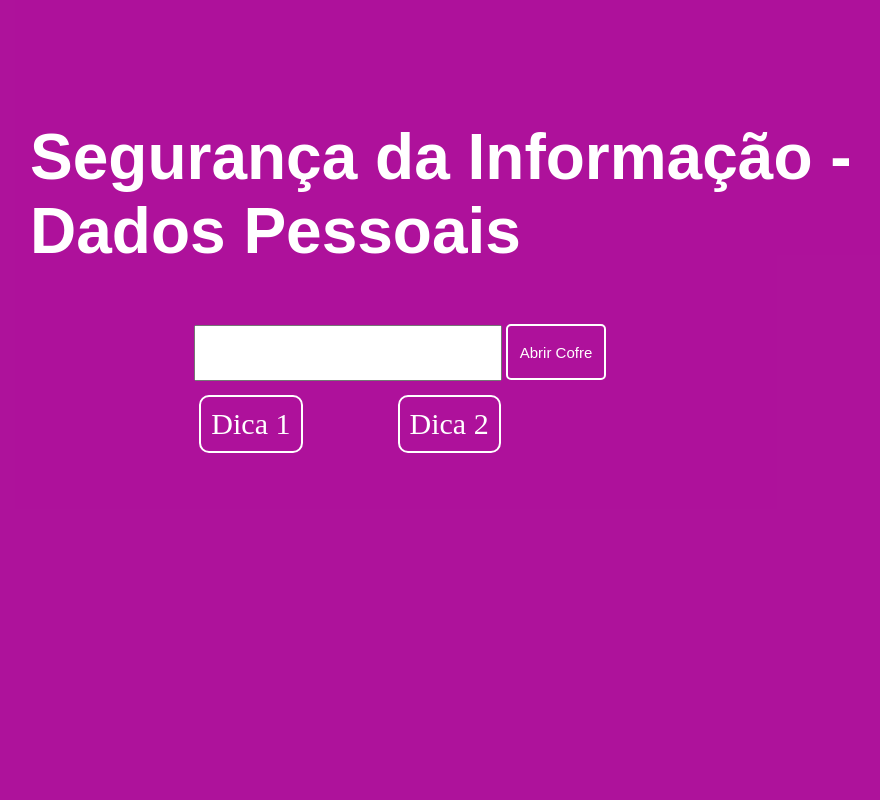
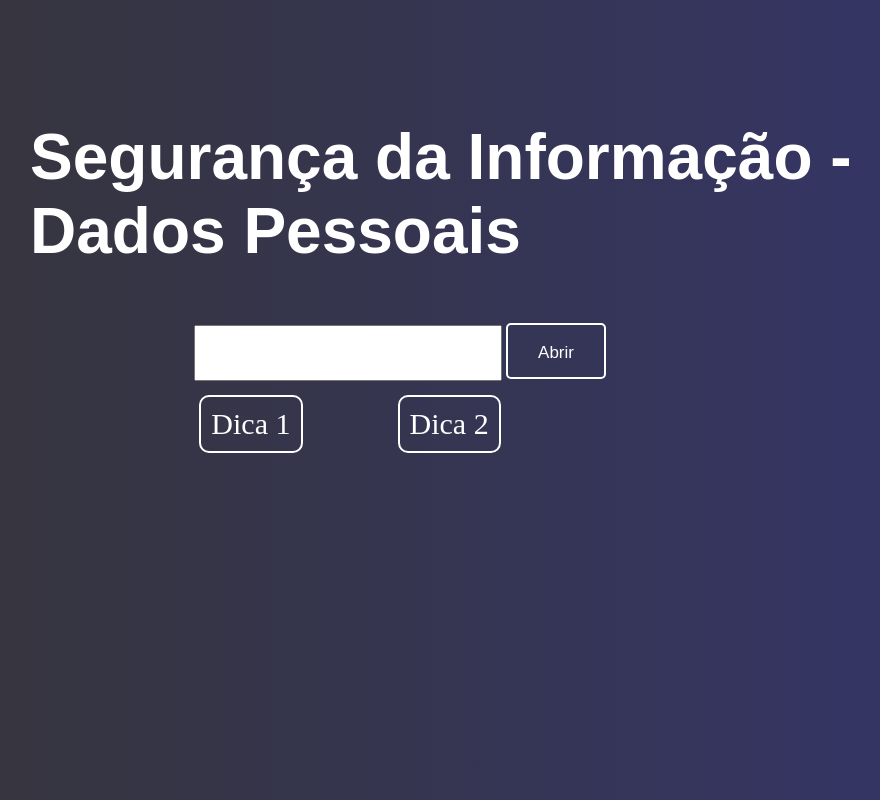
Before and after one commit to ARMCardoso/projeto-oficina-de-leitura, a website: page index.html in a window 1280 px wide. Shown: the whole page, without its empty margins (240-1120 px from the left). Drawn offline with nearby package versions, Linux system fonts and the light colour scheme.

Commit message:
att da senha + cor

```diff
--- a/cofralog.js
+++ b/cofralog.js
@@ -6,7 +6,7 @@ const mensagemSecreta = document.getElementById('mensagem-secreta');
 const mensagemErro = document.getElementById('mensagem-erro');
 
 // Definir a senha correta
-const senhaCorreta = '1234';
+const senhaCorreta = '11114242515';
 
 // Definir o manipulador de eventos para o envio do formulário
 formCofre.addEventListener('submit', function(event) {
--- a/index.html
+++ b/index.html
@@ -18,7 +18,7 @@
     <div id="cofre">
       <form id="form-cofre" autocomplete="off">
         <input type="password" id="senha-cofre">
-        <button type="submit" id="botao-cofre"><p>Abrir Cofre</p></button>
+        <button type="submit" id="botao-cofre"><p>Abrir</p></button>
         <div id="mensagem-erro" style="display:none; margin-top: -60px; margin-bottom: 25px">
           <p>Senha incorreta. Tente novamente.</p>
         </div>
@@ -69,16 +69,5 @@ document.addEventListener('keyup', function(event) {
 });
 
     </script>
-  <script>
-
-    var background = document.getElementById('background');
-    function changeColor() {
-      var colors = ['#ff124f', '#ff00a0', '#fe75fe', '#7a04eb'];
-      var randomColor = colors[Math.floor(Math.random() * colors.length)];
-      background.style.backgroundColor = randomColor;
-    }
-
-    setInterval(changeColor, 100);
-    </script>
   </body>
 </html>
--- a/meu-estilo.css
+++ b/meu-estilo.css
@@ -6,13 +6,7 @@
 }
 
 body {
-  width: 100%;
-  height: 100%;
-  position: fixed;
-  top: 0;
-  left: 0;
-  z-index: -1;
-  transition: background-color 1s ease-in-out;
+  background: linear-gradient(to right, rgb(54, 53, 53), rgb(53, 53, 107) )
 }
 
 h1 {
@@ -63,12 +57,12 @@ html, body {
 #botao-cofre {
   height: 56px;
   width: 100px;
-  padding-top: 3px;
+  padding-top: 1px;
   background: transparent;
   border: 2px solid white;
   border-radius: 5px;
   color: white;
-  font-size: 15px;
+  font-size: 17px;
   font-family: Arial, Helvetica, sans-serif;
 
 }
```
